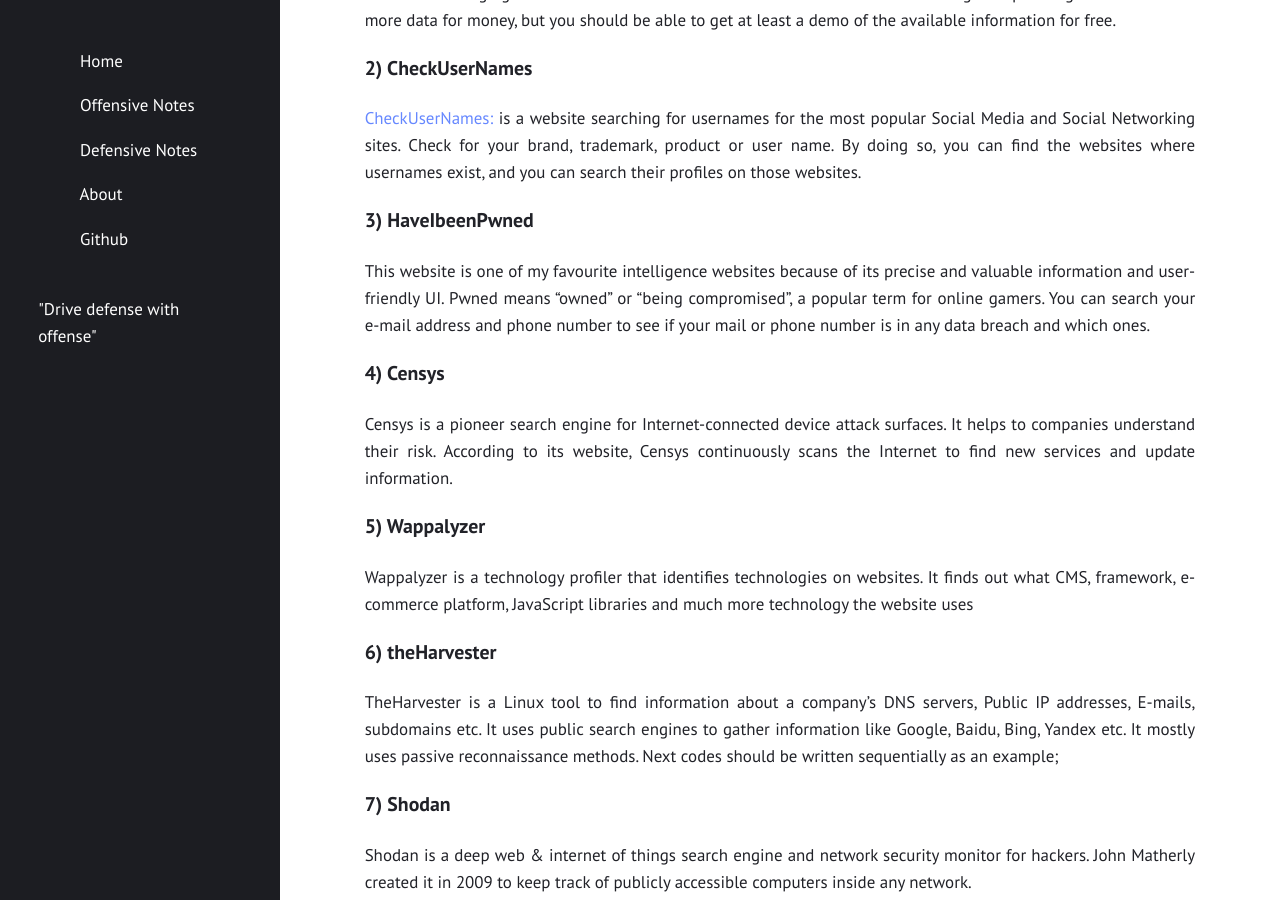
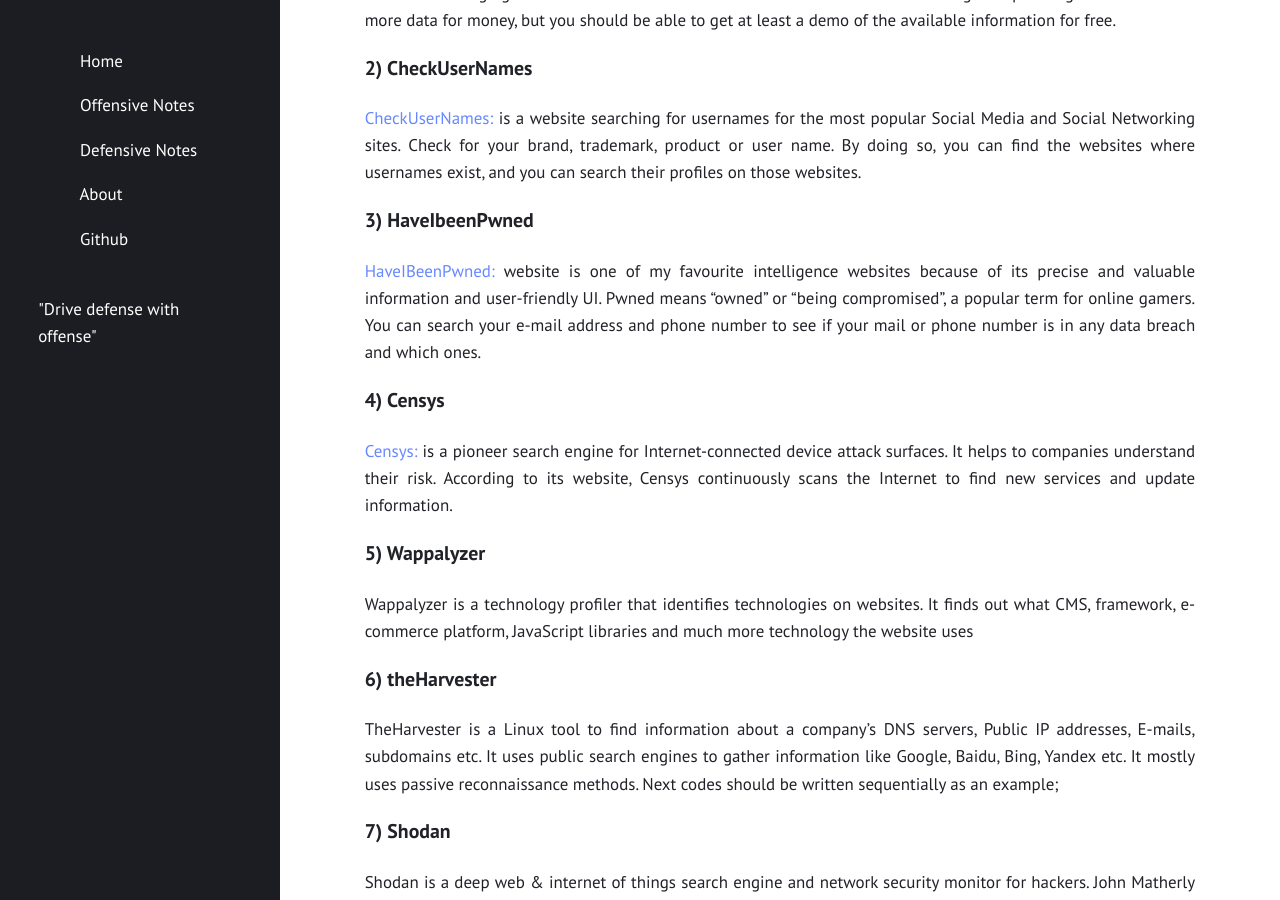
Before and after one commit to Fil88/Fil88.github.io, a Jekyll site: the page built from _posts/2021-02-01-Open-Source-Intelligence-(OSINT).md, in a window 1280 px wide and 900 px high, scrolled down 1284 px. Built offline with Jekyll 4.4.1, drawn with Linux system fonts in a browser that asks for light colours.

Commit message:
Update 2021-02-01-Open-Source-Intelligence-(OSINT).md

```diff
--- a/_posts/2021-02-01-Open-Source-Intelligence-(OSINT).md
+++ b/_posts/2021-02-01-Open-Source-Intelligence-(OSINT).md
@@ -35,14 +35,13 @@
 [CheckUserNames:](https://checkusernames.com) is a website searching for usernames for the most popular Social Media and Social Networking sites. Check for your brand, trademark, product or user name. By doing so, you can find the websites where usernames exist, and you can search their profiles on those websites.
 
 
-
 ### 3) HaveIbeenPwned
 
-This website is one of my favourite intelligence websites because of its precise and valuable information and user-friendly UI. Pwned means “owned” or “being compromised”, a popular term for online gamers. You can search your e-mail address and phone number to see if your mail or phone number is in any data breach and which ones.
+[HaveIBeenPwned:](https://haveibeenpwned.com) website is one of my favourite intelligence websites because of its precise and valuable information and user-friendly UI. Pwned means “owned” or “being compromised”, a popular term for online gamers. You can search your e-mail address and phone number to see if your mail or phone number is in any data breach and which ones.
 
 ### 4) Censys
 
-Censys is a pioneer search engine for Internet-connected device attack surfaces. It helps to companies understand their risk.
+[Censys:](https://censys.io) is a pioneer search engine for Internet-connected device attack surfaces. It helps to companies understand their risk.
 According to its website, Censys continuously scans the Internet to find new services and update information.
 
 ### 5) Wappalyzer
```
